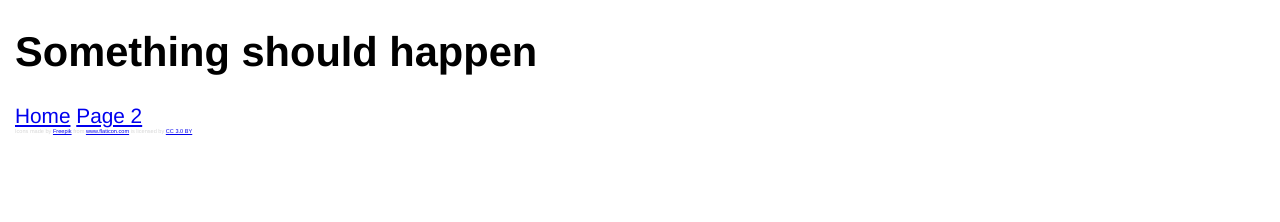
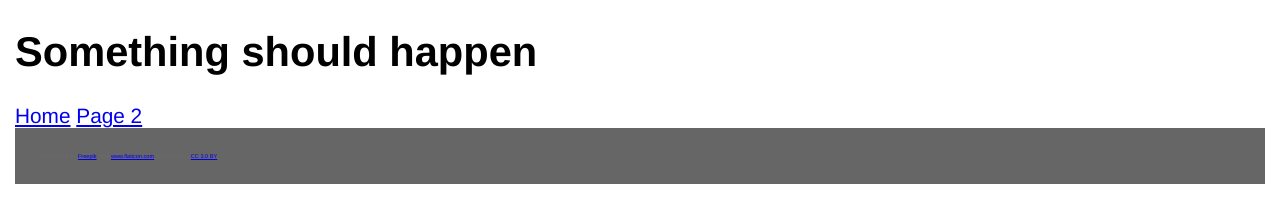
Before and after one commit to ProfeC/testing-service-workers, a plain HTML site: page index.html in a window 1280 px wide. Drawn offline with Linux system fonts and the light colour scheme.

Commit message:
Update app.css

```diff
--- a/styles/app.css
+++ b/styles/app.css
@@ -4,6 +4,11 @@ body {
   margin: 5px 15px;
 }
 
+footer {
+  background-color: rgba(0,0,0,0.6);
+  padding: 25px;
+}
+
 #icon-credit {
   font-size: .35rem;
   color: rgba(124, 124, 124, 0.3);
```
